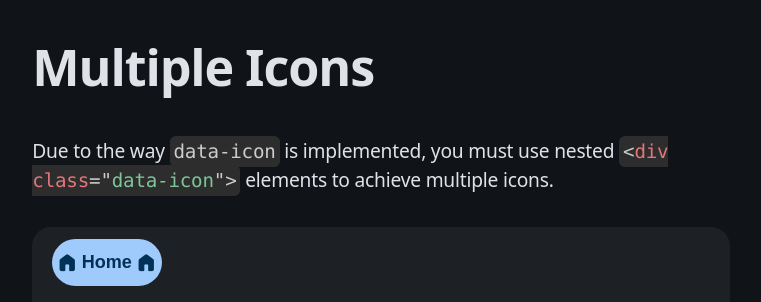
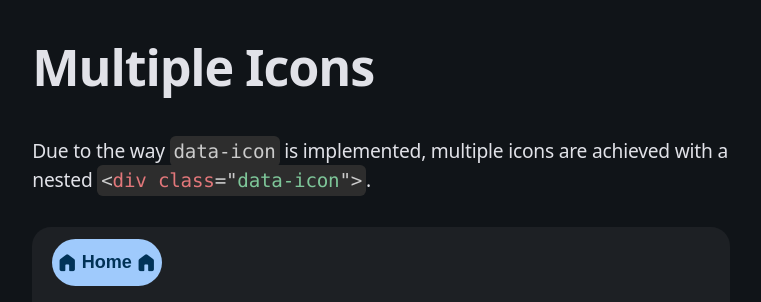
Before and after one commit to JDRadatti/kiss-css.com, a website built with Vite: page kiss-css-website/docs/base/button.html in a window 1280 px wide. Shown: the part 3080-3382 px from the top of the page, without its empty margins (259-1020 px from the left). Built offline with nearby package versions, Linux system fonts and the light colour scheme.

Commit message:
Update button.html

```diff
--- a/kiss-css-website/docs/base/button.html
+++ b/kiss-css-website/docs/base/button.html
@@ -217,9 +217,9 @@
         <section>
             <h2 id="multiple-icons">Multiple Icons</h2>
             <p>
-                Due to the way <code class="language-html">data-icon</code> is implemented, you must use nested
-                <code class="language-html">&lt;div class="data-icon"&gt;</code>
-                elements to achieve multiple icons.
+                Due to the way <code class="language-html">data-icon</code> is implemented,
+                multiple icons are achieved with a nested
+                <code class="language-html">&lt;div class="data-icon"&gt;</code>.
             </p>
             <article>
                 <button>
```
